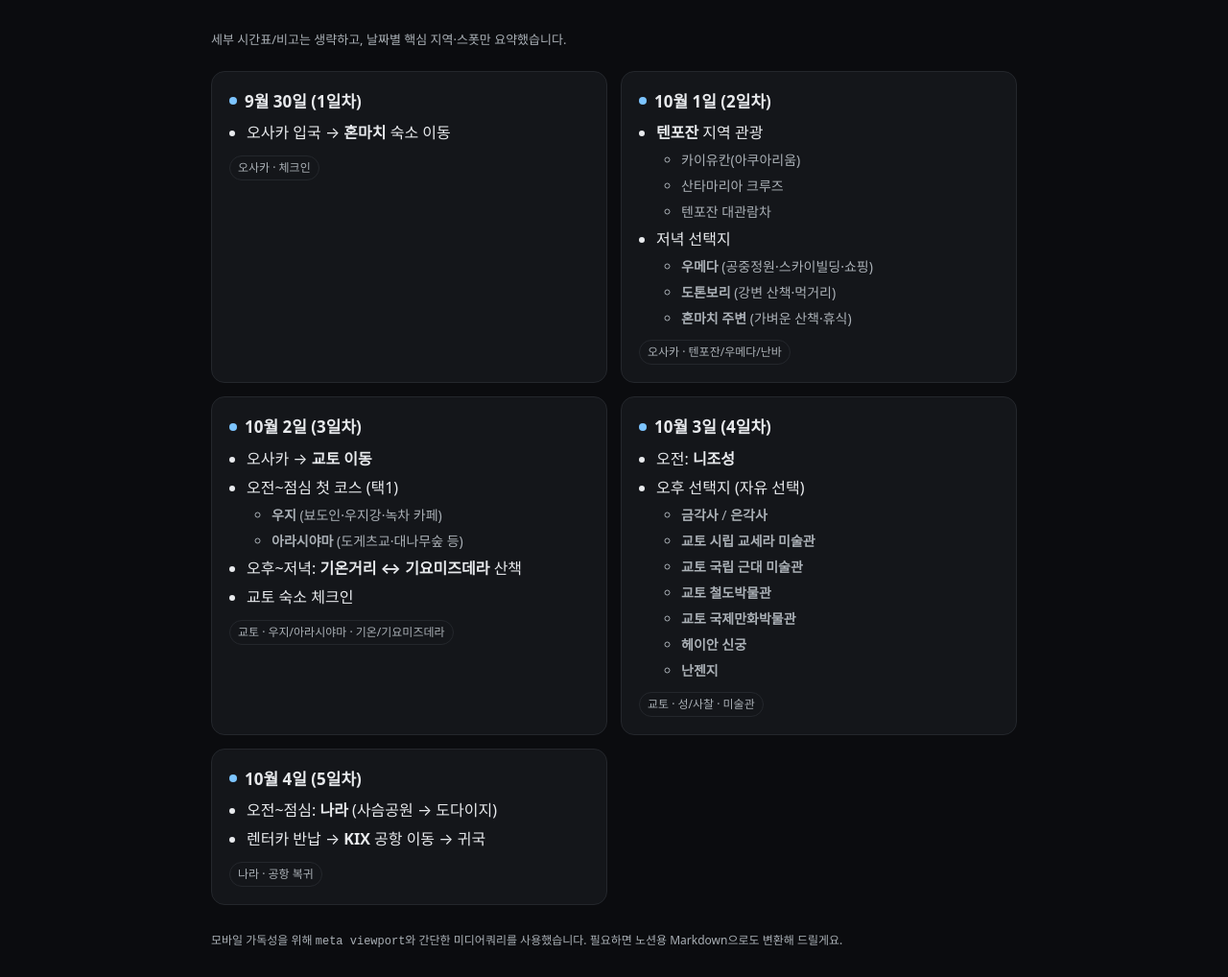
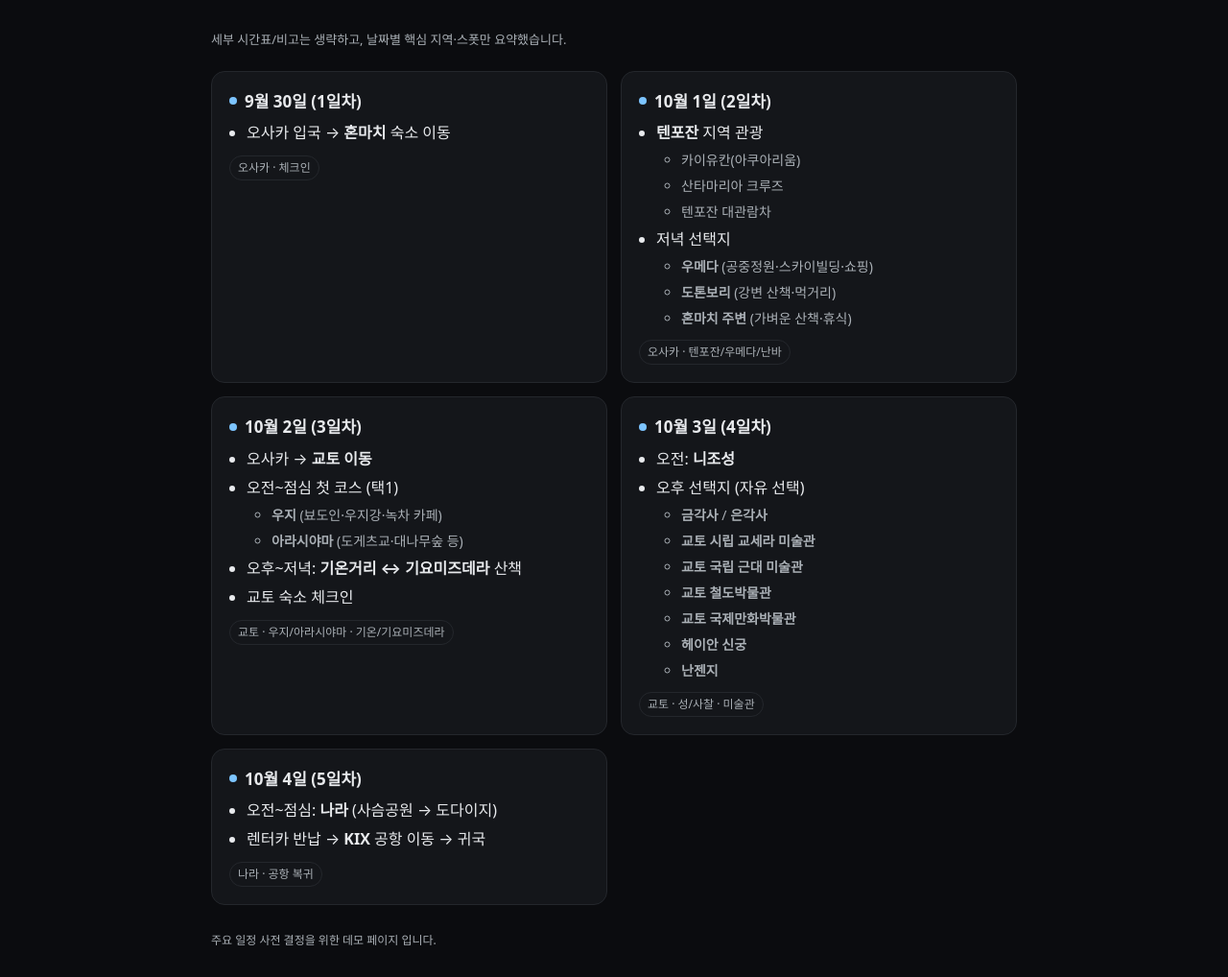
Before and after one commit to onyx-ken/japan_ryoko, a plain HTML site: page index.html in a window 1280 px wide. Shown: the part 57-1075 px from the top of the page at 96% size. Drawn offline with Linux system fonts and the light colour scheme.

Commit message:
Update index.html

```diff
--- a/index.html
+++ b/index.html
@@ -138,7 +138,7 @@
     </section>
 
     <footer>
-      모바일 가독성을 위해 <code>meta viewport</code>와 간단한 미디어쿼리를 사용했습니다. 필요하면 노션용 Markdown으로도 변환해 드릴게요.
+     주요 일정 사전 결정을 위한 데모 페이지 입니다.
     </footer>
   </main>
 </body>
```
